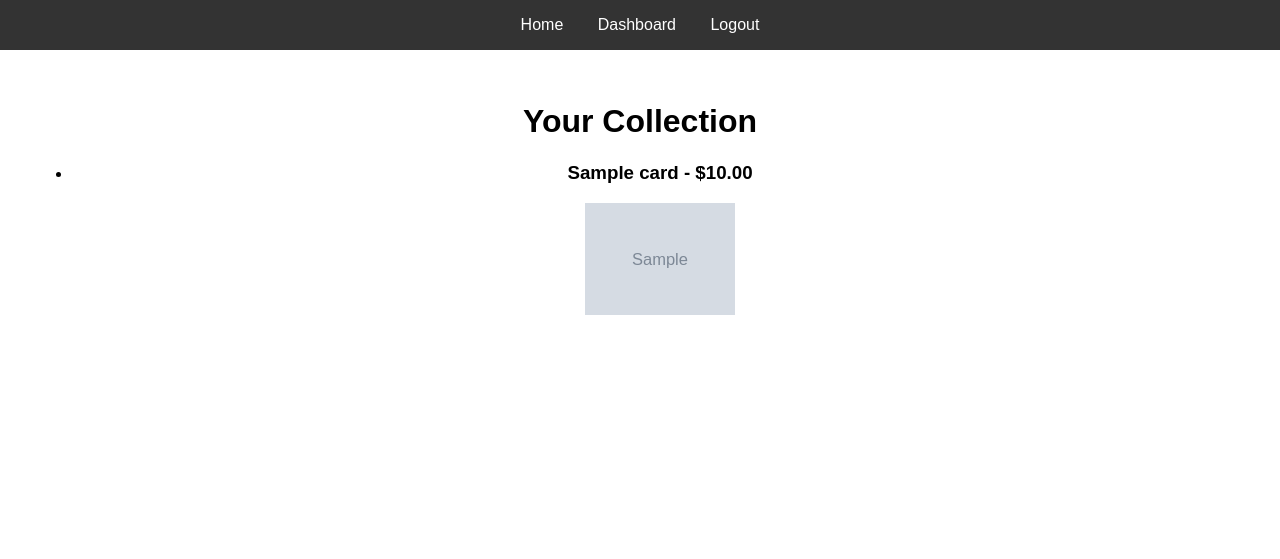
After one commit to the29ster/CSCI_490_Project, a Django app: page /dashboard/ in a window 1280 px wide. The commit adds this page. Shown: the top 559 px of the page. Run offline with Django 5.2, Linux system fonts and the light colour scheme; a user stored in the database is signed in; tables that the repository leaves empty hold one stand-in row (values such as "Sample post"); grey boxes marked "Sample" are stand-in pictures.

Commit message:
added collection functionality !!!

```diff
--- a/mysite/mtgfinance/models.py
+++ b/mysite/mtgfinance/models.py
@@ -1,4 +1,5 @@
 from django.db import models
+from django.contrib.auth.models import User
 
 # Create your models here.
 
@@ -6,6 +7,15 @@ class Card(models.Model):
     name = models.CharField(max_length=200)
     scryfall_id = models.CharField(max_length=100, unique=True)
     usd_price = models.DecimalField(max_digits=10, decimal_places=2, null=True, blank=True)
+    image_url = models.URLField(max_length=300, null=True, blank=True)
 
     def __str__(self):
         return self.name
+
+class UserCollection(models.Model):
+    user = models.ForeignKey(User, on_delete=models.CASCADE)
+    card = models.ForeignKey(Card, on_delete=models.CASCADE)
+    added_on = models.DateTimeField(auto_now_add=True)
+
+    def __str__(self):
+        return f'{self.user.username} - {self.card.name}'
--- a/mysite/mtgfinance/templates/base.html
+++ b/mysite/mtgfinance/templates/base.html
@@ -13,6 +13,7 @@
         <nav>
             <a href="{% url 'home' %}">Home</a>
                 {% if user.is_authenticated %}
+                    <a href="{% url 'dashboard' %}">Dashboard</a>
                     <a href="{% url 'logout' %}">Logout</a>
                 {% else %}
                     <a href="{% url 'login' %}">Login</a>
--- /dev/null
+++ b/mysite/mtgfinance/templates/dashboard.html
@@ -0,0 +1,18 @@
+{% extends 'base.html' %}
+{% block title %}Your Collection{% endblock %}
+
+{% block content %}
+    <h1>Your Collection</h1>
+    <ul>
+    {% for user_card in user_cards %}
+        <li>
+            <h3>{{ user_card.card.name }} - ${{ user_card.card.usd_price }}</h3>
+            {% if user_card.card.image_url %}
+                <img src="{{ user_card.card.image_url }}" alt="Image of {{ user_card.card.name }}" style="width:150px; height:auto;">
+            {% endif %}
+        </li>
+    {% empty %}
+        <li>You have no cards in your collection.</li>
+    {% endfor %}
+    </ul>
+{% endblock %}
--- a/mysite/mtgfinance/templates/homepage.html
+++ b/mysite/mtgfinance/templates/homepage.html
@@ -28,6 +28,9 @@
         {% if card_image %}
             <img src="{{ card_image }}" alt="Image of {{ card_name }}">
         {% endif %}
+
+        <a href="{% url 'add_to_collection' card_scryfall_id %}">Add to Collection</a>  <!-- Update with correct variable -->
+
     {% elif card_not_found %}
         <h2>Card "{{ card_name }}" not found.</h2>
     {% endif %}
--- a/mysite/mtgfinance/views.py
+++ b/mysite/mtgfinance/views.py
@@ -1,8 +1,9 @@
 from django.shortcuts import render, redirect
-from .models import Card
+from .models import Card, UserCollection
 import requests
 from django.contrib import messages
 from .forms import UserRegisterForm
+from django.contrib.auth.decorators import login_required
 
 # Create your views here.
 
@@ -10,17 +11,18 @@ def homepage(request):
     card_price = None
     card_image = None
     card_not_found = False
+    card_scryfall_id = None
     card_name = request.GET.get('card_name')
 
     if card_name:
-        # Scryfall API search for the card name
         api_url = f"https://api.scryfall.com/cards/named?fuzzy={card_name}"
         response = requests.get(api_url)
 
         if response.status_code == 200:
             card_data = response.json()
-            card_price = card_data['prices']['usd']  # Fetch USD price
+            card_price = card_data['prices']['usd']
             card_image = card_data['image_uris']['normal'] if 'image_uris' in card_data else None
+            card_scryfall_id = card_data['id']
         else:
             card_not_found = True
 
@@ -28,6 +30,7 @@ def homepage(request):
         'card_price': card_price,
         'card_name': card_name,
         'card_image': card_image,
+        'card_scryfall_id': card_scryfall_id,
         'card_not_found': card_not_found
     })
 
@@ -35,10 +38,40 @@ def register(request):
     if request.method == 'POST':
         form = UserRegisterForm(request.POST)
         if form.is_valid():
-            form.save()  # Save the user to the database
+            form.save()
             username = form.cleaned_data.get('username')
             messages.success(request, f'Account created for {username}! You can now log in.')
             return redirect('login')
     else:
         form = UserRegisterForm()
     return render(request, 'register.html', {'form': form})
+
+@login_required
+def add_to_collection(request, scryfall_id):
+    card_data = get_card_data_from_scryfall(scryfall_id)
+    card_image_url = card_data['image_uris']['normal'] if 'image_uris' in card_data else None
+
+    card, created = Card.objects.get_or_create(
+        scryfall_id=scryfall_id,
+        defaults={
+            'name': card_data['name'],
+            'usd_price': card_data['prices']['usd'],
+            'image_url': card_image_url
+        }
+    )
+
+    UserCollection.objects.get_or_create(user=request.user, card=card)
+    messages.success(request, f'Added {card.name} to your collection!')
+    return redirect('dashboard')
+
+def get_card_data_from_scryfall(scryfall_id):
+    api_url = f"https://api.scryfall.com/cards/{scryfall_id}"
+    response = requests.get(api_url)
+    if response.status_code == 200:
+        return response.json()
+    return None
+
+@login_required
+def dashboard(request):
+    user_cards = UserCollection.objects.filter(user=request.user)
+    return render(request, 'dashboard.html', {'user_cards': user_cards})
--- a/mysite/mysite/urls.py
+++ b/mysite/mysite/urls.py
@@ -27,4 +27,6 @@ urlpatterns = [
     path('register/', user_views.register, name='register'),
     path('login/', auth_views.LoginView.as_view(template_name='login.html'), name='login'),
     path('logout/', auth_views.LogoutView.as_view(), name='logout'),
+    path('add_to_collection/<str:scryfall_id>/', views.add_to_collection, name='add_to_collection'),
+    path('dashboard/', views.dashboard, name='dashboard'),
 ]
```
Also changed, not shown: mysite/mtgfinance/migrations/0003_usercollection.py (added), mysite/mtgfinance/migrations/0004_card_image_url.py (added).
